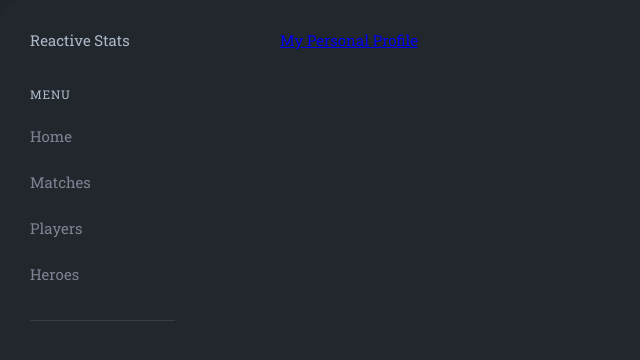
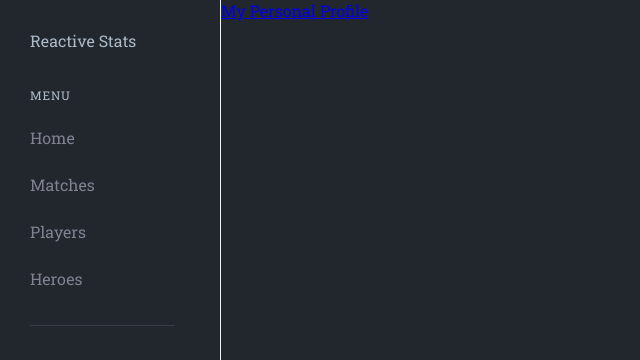
Before and after one commit to Zwelc/veil, a Next.js app: page / in a window 1280 px wide. Shown: the top 360 px of the page, without its empty margins (0-640 px from the left). Built offline with nearby package versions, Linux system fonts and the light colour scheme.

Commit message:
started modifying layout

```diff
--- a/components/layout.js
+++ b/components/layout.js
@@ -3,12 +3,12 @@ import styles from '../styles/wrapper.module.scss'
 
 export default function Layout({children}) {
 	return (
+		<div className={styles.app}>
 		<div className={styles.wrapper}>
+		<div className={styles.left}>
 			<Sidebar />
-			<div className={styles.main}>
-			<div className={styles.header}>
-			<main className={styles.container}>{children}</main>
-			</div>
+		</div>
+			<>{children}</>
 			</div>
 		</div>
 	)
--- a/components/recentMatches.js
+++ b/components/recentMatches.js
@@ -10,7 +10,7 @@ function RecentMatches(props) {
 		<table>
 		<thead>
 		<tr>
-			<th scope="col">Hero</th>
+			<th>Hero</th>
 			<th>KDA</th>
 			<th>Bracket</th>
 			<th>Type</th>
--- a/pages/players/[player].js
+++ b/pages/players/[player].js
@@ -4,6 +4,7 @@ import UserCounts from '../../components/counts';
 import Header from '../../components/header';
 import Head from 'next/head'
 import styles from '../../styles/Player.module.scss';
+import Profile from '../../components/profile'
 
 function Player({player, recent, heroes, mode, lobby, counts}) {
 	return (
@@ -18,6 +19,9 @@ function Player({player, recent, heroes, mode, lobby, counts}) {
 		{/* <UserCounts counts={counts}/> */}
 		Recent Matches
 		<RecentMatches recent={recent} heroes={heroes} mode={mode} lobby={lobby}/>
+		</div>
+		<div className={styles.side}>
+			<Profile player={player}/>
 		</div>
 		</div>
 	)
--- a/styles/Header.module.scss
+++ b/styles/Header.module.scss
@@ -1,23 +1,38 @@
+.wrapper {
+	padding:20px;
+	flex-grow: 1;
+	overflow: auto;
+
+}
 .container {
-	background: rgb(138, 60, 103);
-	width: 100%;
-	color: #fff;
-	display: flex;
-	flex-direction: column;
-	justify-content: space-between;
-	align-items: center;
-}
-.name {
-	font-size: 1.5rem;
+	position: relative;
+	height: 40vh;
+	min-height: 250px;
+	max-height: 350px;
+	z-index: 1;
+	background-color: #8a3c67;
 }
 
-.right {
-	display: flex;
-	justify-self: baseline;
-	align-self: flex-end;
+.avatar {
+	position: absolute;
+	align-items: center;
+	z-index: 1;
+	bottom: 16px;
+	left: 24px;
 }
 
-.left {
-	display: flex;
-	align-content: space-between;
+.avatarimg {
+	width: 150px;
+	height: 150px;
+	border-radius: 50%;
+	object-fit: cover;
+	border: 3px solid #151728;
+
 }
+
+.name {
+	margin-left: 24px;
+	margin-bottom: 24px;
+	font-size: 22px;
+	font-weight: 600;
+}
--- /dev/null
+++ b/styles/Player.module.scss
@@ -0,0 +1,15 @@
+.main {
+	display:flex;
+	flex-direction: column;
+	overflow: auto;
+	flex-grow: 1;
+}
+
+.side {
+	border-left: 1px solid #eef2f4;
+	margin-left: auto;
+	padding: 30px 30px 0 30px;
+	display: flex;
+	flex-direction: column;
+	overflow: auto;
+}
--- a/styles/wrapper.module.scss
+++ b/styles/wrapper.module.scss
@@ -1,12 +1,24 @@
+.app {
+	display: flex;
+	flex-direction: column;
+	height: 100vh;
+	margin: 0 auto;
+	overflow: hidden;
+}
 .wrapper {
-	height: 100vh;
+	width: 100%;
 	display: flex;
+	flex-grow: 1;
 	overflow: hidden;
-	width: 100%;
-	border-radius: 20px;
-	font-size: 15px;
-	font-weight: 500;
-	box-shadow: 0 20px 50px rgba(0, 0, 0, 0.3);
+}
+
+.left {
+	border-right: 1px solid #eef2f4;
+	overflow-y: auto;
+	overflow-x: hidden;
+	display: flex;
+	flex-direction: column;
+	position: relative;
 }
 .main {
 	display: flex;
@@ -22,6 +34,7 @@
 }
 
 .container {
+	background-color: #101827;
 	display: flex;
 	flex-direction: column;
 	padding: 0 30px 30px;
```
Also changed, not shown: components/header.js (+4 -6 lines), components/profile.js (added, +19 -0 lines).
